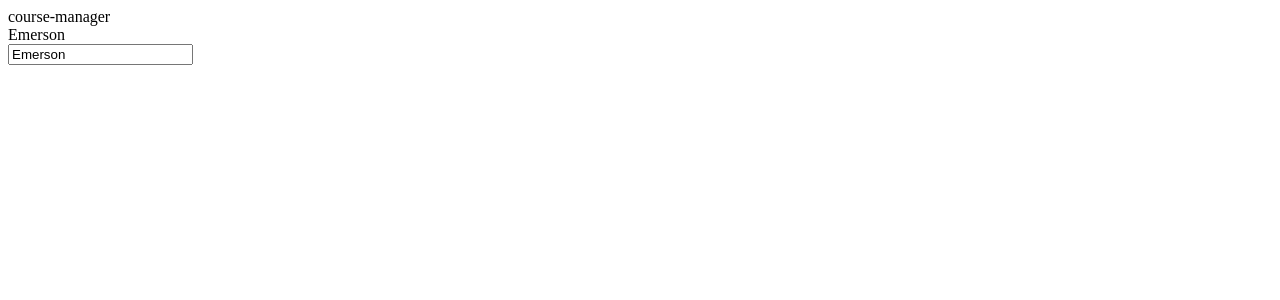
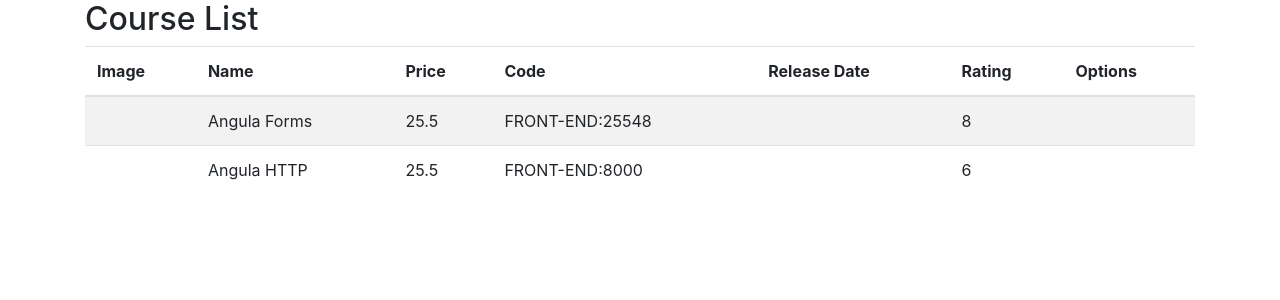
Before and after one commit to ebilieri/course-manager-introducao-ao-angular-8, an Angular app: page / in a window 1280 px wide. Shown: the top 300 px of the page. Built offline with nearby package versions, Linux system fonts and the light colour scheme.

Commit message:
Criação component

```diff
--- a/package.json
+++ b/package.json
@@ -19,6 +19,7 @@
     "@angular/platform-browser": "~8.2.14",
     "@angular/platform-browser-dynamic": "~8.2.14",
     "@angular/router": "~8.2.14",
+    "bootstrap": "^4.5.0",
     "rxjs": "~6.4.0",
     "tslib": "^1.10.0",
     "zone.js": "~0.9.1"
--- a/src/app/app.component.html
+++ b/src/app/app.component.html
@@ -1,8 +1,3 @@
-{{ title }}
-
-<br>
-
-{{ name }}
-
-<br>
-<input [(ngModel)]="name" name="name">
+<div class="container">
+    <app-course-list></app-course-list>
+</div>
--- a/src/app/app.module.ts
+++ b/src/app/app.module.ts
@@ -3,10 +3,12 @@ import { NgModule } from '@angular/core';
 import { FormsModule} from '@angular/forms';
 
 import { AppComponent } from './app.component';
+import { CourseListComponet } from './courses/course-list.component';
 
 @NgModule({
   declarations: [
-    AppComponent
+    AppComponent,
+    CourseListComponet
   ],
   imports: [
     BrowserModule,
--- /dev/null
+++ b/src/app/courses/course-list.component.html
@@ -0,0 +1,26 @@
+<h2>Course List</h2>
+
+<table class="table table-striped">
+    <thead>
+        <tr>
+           <th>Image</th>
+           <th>Name</th>
+           <th>Price</th>
+           <th>Code</th>
+           <th>Release Date</th>
+           <th>Rating</th>
+           <th>Options</th>
+        </tr>
+    </thead>
+    <tbody>
+        <tr *ngFor="let course of courses">
+            <td>{{ course.imageUrl }}</td>
+            <td>{{ course.name }}</td>
+            <td>{{ course.price }}</td>
+            <td>{{ course.code }}</td>
+            <td>{{ course.releadeDate }}</td>
+            <td>{{ course.rating }}</td>
+            <td></td>
+        </tr>
+    </tbody>
+</table>
--- /dev/null
+++ b/src/app/courses/course-list.component.ts
@@ -0,0 +1,36 @@
+import { Component, OnInit } from '@angular/core';
+import { Course } from './course';
+
+@Component({
+    selector: 'app-course-list',
+    templateUrl: './course-list.component.html'
+})
+
+export class CourseListComponet {
+    courses: Course[] = [];
+
+    ngOnInit(): void {
+        this.courses = [
+            {
+                id: 1,
+                name: 'Angula Forms',
+                imageUrl: '',
+                price: 25.50,
+                code: 'FRONT-END:25548',
+                duration: 120,
+                rating: 8,
+                releaseDate: 'May, 31, 2020'
+            },
+            {
+                id: 1,
+                name: 'Angula HTTP',
+                imageUrl: '',
+                price: 25.50,
+                code: 'FRONT-END:8000',
+                duration: 120,
+                rating: 6,
+                releaseDate: 'May, 29, 2020'
+            }
+        ]
+    }
+}
--- /dev/null
+++ b/src/app/courses/course.ts
@@ -0,0 +1,10 @@
+export class Course{
+    id: number;
+    name: string;
+    imageUrl: string;
+    price: number;
+    code: string;
+    duration: number;
+    rating: number;
+    releaseDate: string;
+}
--- a/src/styles.css
+++ b/src/styles.css
@@ -1 +1,2 @@
 /* You can add global styles to this file, and also import other style files */
+@import '~bootstrap/dist/css/bootstrap.min.css'
```
Also changed, not shown: 1 other file (tests, documents, lock files or other folders).
